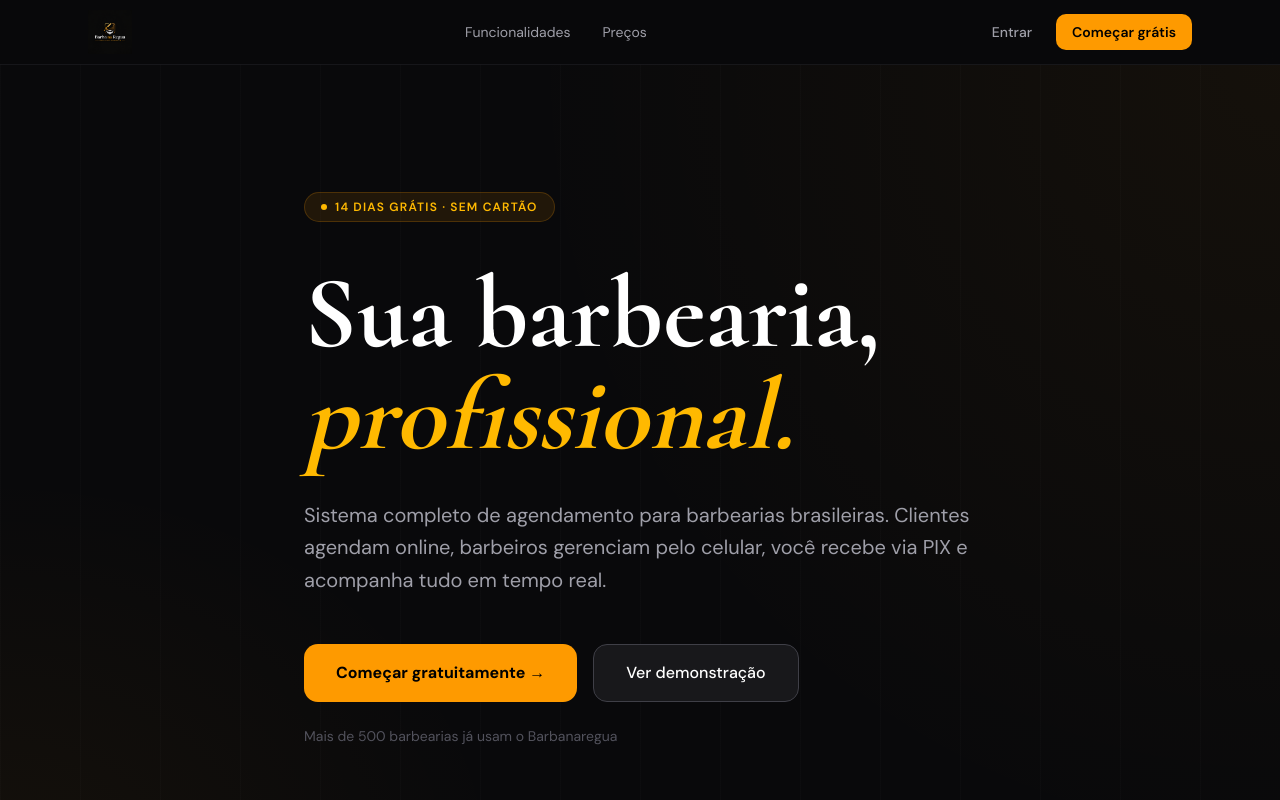
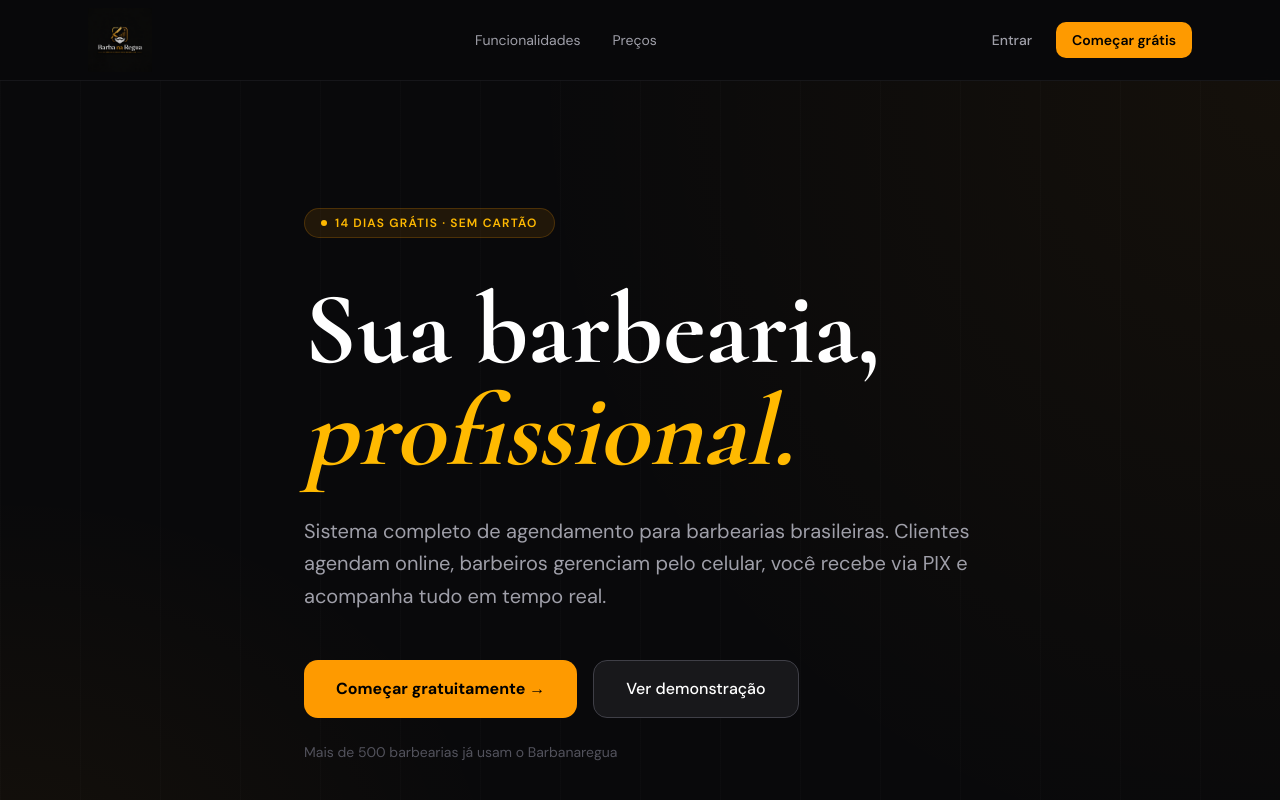
Before and after one commit to ramonwagui/ramonwagui-barbanaregua, a Next.js app: page / in a window 1280 px wide. Shown: the top 800 px of the page. Built offline with nearby package versions, Linux system fonts and the light colour scheme; no server answers; the database is empty.

Commit message:
feat: add marketing layout with header, navigation, and footer components

```diff
--- a/src/app/(marketing)/layout.tsx
+++ b/src/app/(marketing)/layout.tsx
@@ -9,8 +9,8 @@ export default function MarketingLayout({
   return (
     <div className="min-h-screen bg-zinc-950 text-white">
       <header className="fixed top-0 inset-x-0 z-50 border-b border-zinc-800/50 backdrop-blur-sm bg-zinc-950/80">
-        <div className="max-w-6xl mx-auto px-6 h-16 flex items-center justify-between">
-          <Logo href="/" size="sm" />
+        <div className="max-w-6xl mx-auto px-6 h-20 flex items-center justify-between">
+          <Logo href="/" size="md" />
 
           <nav className="hidden md:flex items-center gap-8">
             <Link href="#funcionalidades" className="text-zinc-400 hover:text-white text-sm transition-colors">
@@ -38,11 +38,11 @@ export default function MarketingLayout({
         </div>
       </header>
 
-      <main className="pt-16">{children}</main>
+      <main className="pt-20">{children}</main>
 
       <footer className="border-t border-zinc-800/50 py-10">
         <div className="max-w-6xl mx-auto px-6 flex flex-col md:flex-row items-center justify-between gap-4">
-          <Logo size="sm" />
+          <Logo size="md" />
           <p className="text-zinc-600 text-sm">
             © {new Date().getFullYear()} Barbanaregua. Todos os direitos reservados.
           </p>
```
